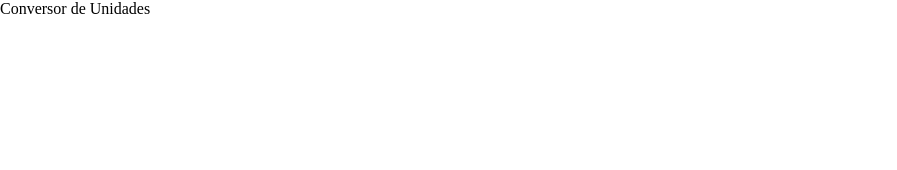
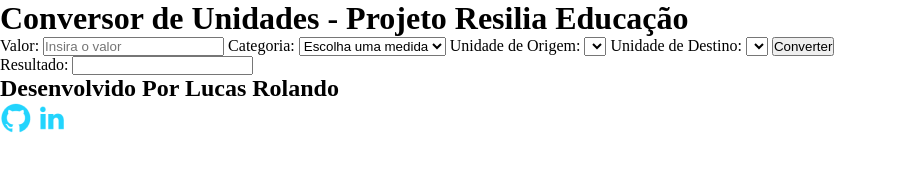
Before and after one commit to lucasrls98/Conversor---Projeto, a plain HTML site: page index.html in a window 1280 px wide. Shown: the whole page, without its empty margins (0-897 px from the left). Drawn offline with Linux system fonts and the light colour scheme.

Commit message:
feat: finalizando html

```diff
--- a/index.html
+++ b/index.html
@@ -1,5 +1,6 @@
 <!DOCTYPE html>
 <html lang="pt-BR">
+
 <head>
     <meta charset="UTF-8">
     <meta name="viewport" content="width=device-width, initial-scale=1.0">
@@ -7,9 +8,45 @@
     <link rel="stylesheet" href="styles/styles.css">
     <script src="js/main.js" defer></script>
 </head>
+
 <body>
-    <header class="cabecalho">Conversor de Unidades</header>
-    <main></main>
-    <footer></footer>
+    <header class="cabecalho">
+        <h1 class="cabecalho-titulo">Conversor de Unidades - Projeto Resilia Educação</h1>
+    </header>
+    <main>
+        <form id="conversor-formulario">
+            <label for="valor">Valor:</label>
+            <input type="number" id="valor" placeholder="Insira o valor">
+
+            <label for="categoria">Categoria:</label>
+            <select id="categoria">
+                <option value="selecionar">Escolha uma medida</option>
+                <option value="comprimento">Comprimento</option>
+                <option value="peso">Peso</option>
+                <option value="temperatura">Temperatura</option>
+            </select>
+
+            <label for="unidade-origem">Unidade de Origem:</label>
+            <select id="unidade-origem"></select>
+
+            <label for="unidade-destino">Unidade de Destino:</label>
+            <select id="unidade-destino"></select>
+
+            <button type="button" id="botao-converter">Converter</button>
+
+            <div id="resultado" class="resultado">
+                <label for="resultado">Resultado:</label>
+                <input type="number" id="area-resultado" readonly>
+            </div>
+        </form>
+    </main>
+    <footer>
+        <h2>Desenvolvido Por Lucas Rolando</h2>
+        <nav>
+            <a href="#"><img src="./images/Logo Github.png" alt="logo do github"></a>
+            <a href="#"><img src="./images/Logo linkedin.png" alt="logo do linkedin"></a>
+        </nav>
+    </footer>
 </body>
+
 </html>
```
Also changed, not shown: images/Logo Github.png (added), images/Logo linkedin.png (added).
